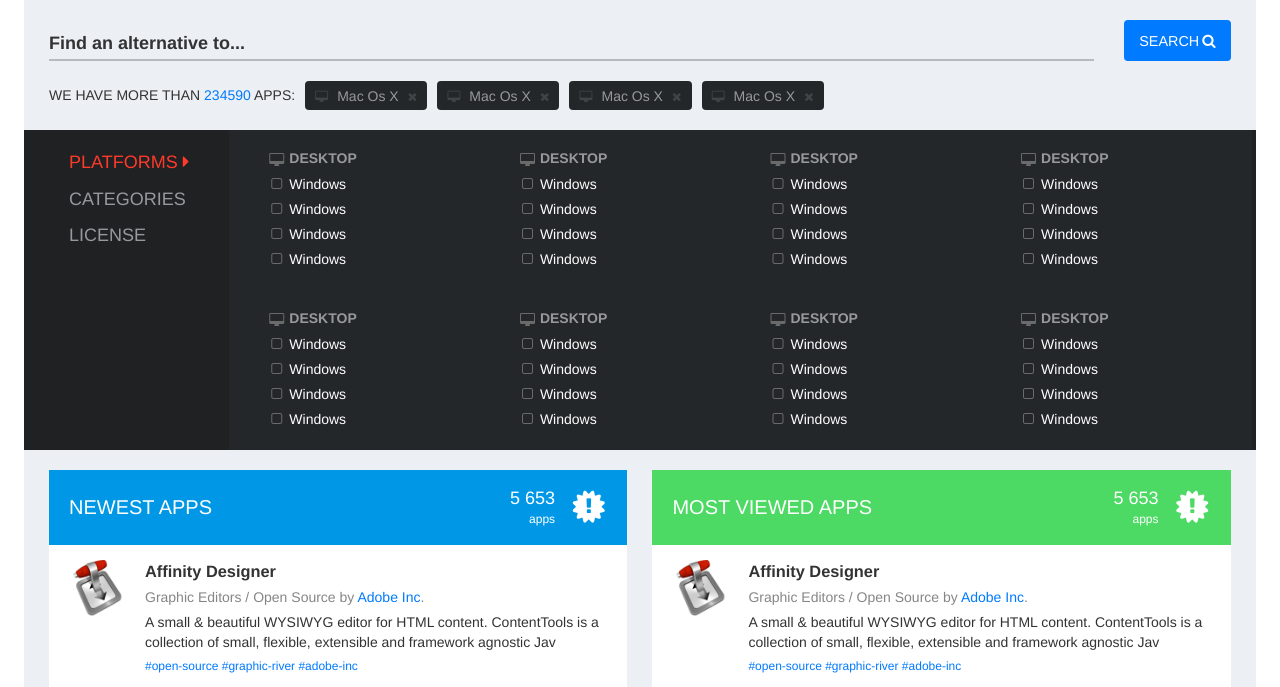
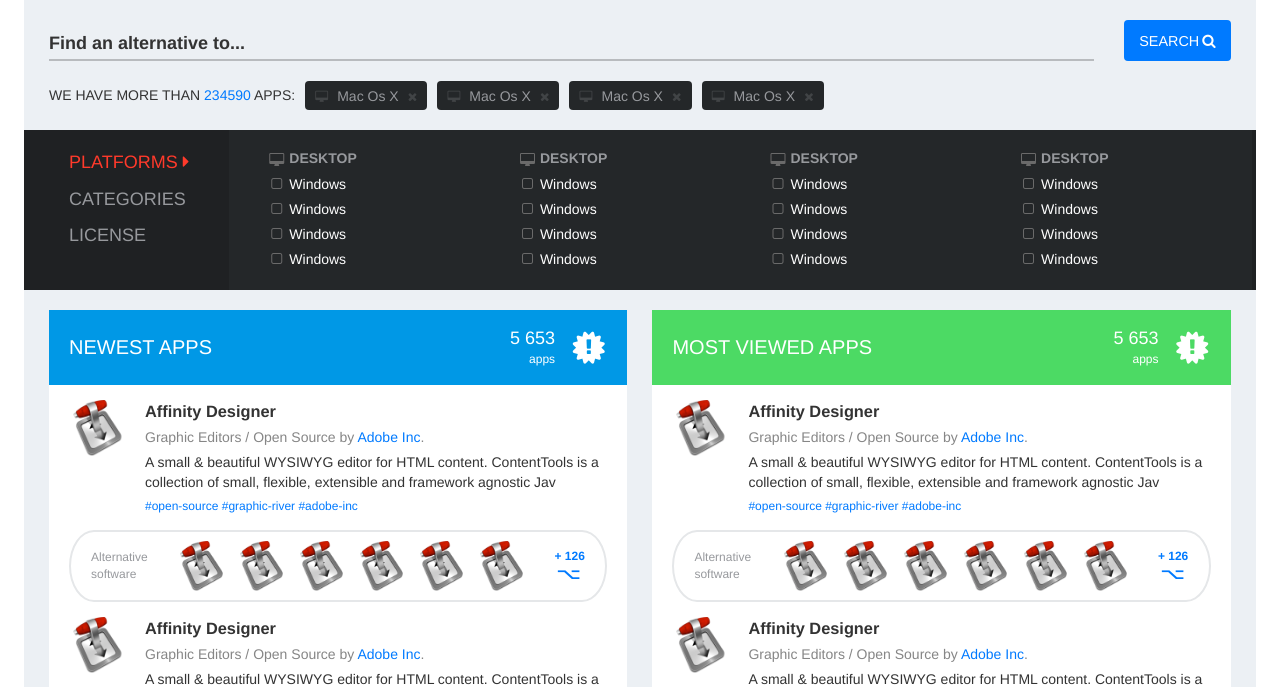
Before and after one commit to me6iaton/alternatus-layout-gh-pages, a plain HTML site: page index.html in a window 1280 px wide. Shown: the part 70-757 px from the top of the page. Drawn offline with Linux system fonts and the light colour scheme.

Commit message:
remove tabs__panel

```diff
--- a/index.html
+++ b/index.html
@@ -52,156 +52,76 @@
                   <div class="filter__title"><i class="filter__icon fa fa-desktop"></i><span>desktop</span></div>
                   <div class="filter__checkbox checkbox">
                     <input type="checkbox" id="id00">
-                    <label for="id00">Windows                                                </label>
+                    <label for="id00">Windows                                                                 </label>
                   </div>
                   <div class="filter__checkbox checkbox">
                     <input type="checkbox" id="id01">
-                    <label for="id01">Windows                                                </label>
+                    <label for="id01">Windows                                                                 </label>
                   </div>
                   <div class="filter__checkbox checkbox">
                     <input type="checkbox" id="id02">
-                    <label for="id02">Windows                                                </label>
+                    <label for="id02">Windows                                                                 </label>
                   </div>
                   <div class="filter__checkbox checkbox">
                     <input type="checkbox" id="id03">
-                    <label for="id03">Windows                                                </label>
+                    <label for="id03">Windows                                                                 </label>
                   </div>
                 </div>
                 <div class="filter__subsection">
                   <div class="filter__title"><i class="filter__icon fa fa-desktop"></i><span>desktop</span></div>
                   <div class="filter__checkbox checkbox">
                     <input type="checkbox" id="id10">
-                    <label for="id10">Windows                                                </label>
+                    <label for="id10">Windows                                                                 </label>
                   </div>
                   <div class="filter__checkbox checkbox">
                     <input type="checkbox" id="id11">
-                    <label for="id11">Windows                                                </label>
+                    <label for="id11">Windows                                                                 </label>
                   </div>
                   <div class="filter__checkbox checkbox">
                     <input type="checkbox" id="id12">
-                    <label for="id12">Windows                                                </label>
+                    <label for="id12">Windows                                                                 </label>
                   </div>
                   <div class="filter__checkbox checkbox">
                     <input type="checkbox" id="id13">
-                    <label for="id13">Windows                                                </label>
+                    <label for="id13">Windows                                                                 </label>
                   </div>
                 </div>
                 <div class="filter__subsection">
                   <div class="filter__title"><i class="filter__icon fa fa-desktop"></i><span>desktop</span></div>
                   <div class="filter__checkbox checkbox">
                     <input type="checkbox" id="id20">
-                    <label for="id20">Windows                                                </label>
+                    <label for="id20">Windows                                                                 </label>
                   </div>
                   <div class="filter__checkbox checkbox">
                     <input type="checkbox" id="id21">
-                    <label for="id21">Windows                                                </label>
+                    <label for="id21">Windows                                                                 </label>
                   </div>
                   <div class="filter__checkbox checkbox">
                     <input type="checkbox" id="id22">
-                    <label for="id22">Windows                                                </label>
+                    <label for="id22">Windows                                                                 </label>
                   </div>
                   <div class="filter__checkbox checkbox">
                     <input type="checkbox" id="id23">
-                    <label for="id23">Windows                                                </label>
+                    <label for="id23">Windows                                                                 </label>
                   </div>
                 </div>
                 <div class="filter__subsection">
                   <div class="filter__title"><i class="filter__icon fa fa-desktop"></i><span>desktop</span></div>
                   <div class="filter__checkbox checkbox">
                     <input type="checkbox" id="id30">
-                    <label for="id30">Windows                                                </label>
+                    <label for="id30">Windows                                                                 </label>
                   </div>
                   <div class="filter__checkbox checkbox">
                     <input type="checkbox" id="id31">
-                    <label for="id31">Windows                                                </label>
+                    <label for="id31">Windows                                                                 </label>
                   </div>
                   <div class="filter__checkbox checkbox">
                     <input type="checkbox" id="id32">
-                    <label for="id32">Windows                                                </label>
+                    <label for="id32">Windows                                                                 </label>
                   </div>
                   <div class="filter__checkbox checkbox">
                     <input type="checkbox" id="id33">
-                    <label for="id33">Windows                                                </label>
-                  </div>
-                </div>
-              </div>
-            </div>
-            <div class="tabs__panel">
-              <div class="filter__subsections">
-                <div class="filter__subsection">
-                  <div class="filter__title"><i class="filter__icon fa fa-desktop"></i><span>desktop</span></div>
-                  <div class="filter__checkbox checkbox">
-                    <input type="checkbox" id="id00">
-                    <label for="id00">Windows                 </label>
-                  </div>
-                  <div class="filter__checkbox checkbox">
-                    <input type="checkbox" id="id01">
-                    <label for="id01">Windows                 </label>
-                  </div>
-                  <div class="filter__checkbox checkbox">
-                    <input type="checkbox" id="id02">
-                    <label for="id02">Windows                 </label>
-                  </div>
-                  <div class="filter__checkbox checkbox">
-                    <input type="checkbox" id="id03">
-                    <label for="id03">Windows                 </label>
-                  </div>
-                </div>
-                <div class="filter__subsection">
-                  <div class="filter__title"><i class="filter__icon fa fa-desktop"></i><span>desktop</span></div>
-                  <div class="filter__checkbox checkbox">
-                    <input type="checkbox" id="id10">
-                    <label for="id10">Windows                 </label>
-                  </div>
-                  <div class="filter__checkbox checkbox">
-                    <input type="checkbox" id="id11">
-                    <label for="id11">Windows                 </label>
-                  </div>
-                  <div class="filter__checkbox checkbox">
-                    <input type="checkbox" id="id12">
-                    <label for="id12">Windows                 </label>
-                  </div>
-                  <div class="filter__checkbox checkbox">
-                    <input type="checkbox" id="id13">
-                    <label for="id13">Windows                 </label>
-                  </div>
-                </div>
-                <div class="filter__subsection">
-                  <div class="filter__title"><i class="filter__icon fa fa-desktop"></i><span>desktop</span></div>
-                  <div class="filter__checkbox checkbox">
-                    <input type="checkbox" id="id20">
-                    <label for="id20">Windows                 </label>
-                  </div>
-                  <div class="filter__checkbox checkbox">
-                    <input type="checkbox" id="id21">
-                    <label for="id21">Windows                 </label>
-                  </div>
-                  <div class="filter__checkbox checkbox">
-                    <input type="checkbox" id="id22">
-                    <label for="id22">Windows                 </label>
-                  </div>
-                  <div class="filter__checkbox checkbox">
-                    <input type="checkbox" id="id23">
-                    <label for="id23">Windows                 </label>
-                  </div>
-                </div>
-                <div class="filter__subsection">
-                  <div class="filter__title"><i class="filter__icon fa fa-desktop"></i><span>desktop</span></div>
-                  <div class="filter__checkbox checkbox">
-                    <input type="checkbox" id="id30">
-                    <label for="id30">Windows                 </label>
-                  </div>
-                  <div class="filter__checkbox checkbox">
-                    <input type="checkbox" id="id31">
-                    <label for="id31">Windows                 </label>
-                  </div>
-                  <div class="filter__checkbox checkbox">
-                    <input type="checkbox" id="id32">
-                    <label for="id32">Windows                 </label>
-                  </div>
-                  <div class="filter__checkbox checkbox">
-                    <input type="checkbox" id="id33">
-                    <label for="id33">Windows                 </label>
+                    <label for="id33">Windows                                                                 </label>
                   </div>
                 </div>
               </div>
```
